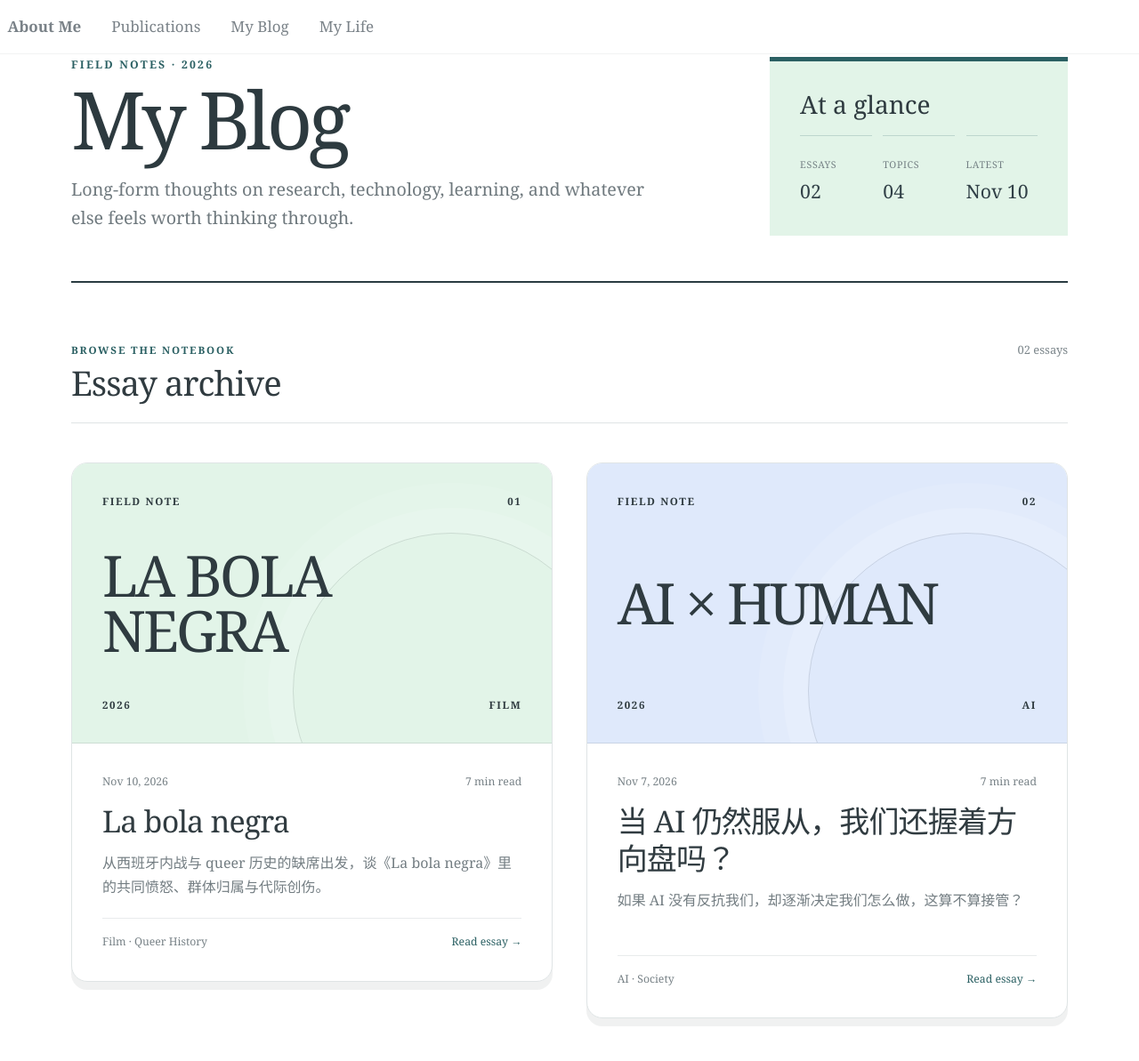
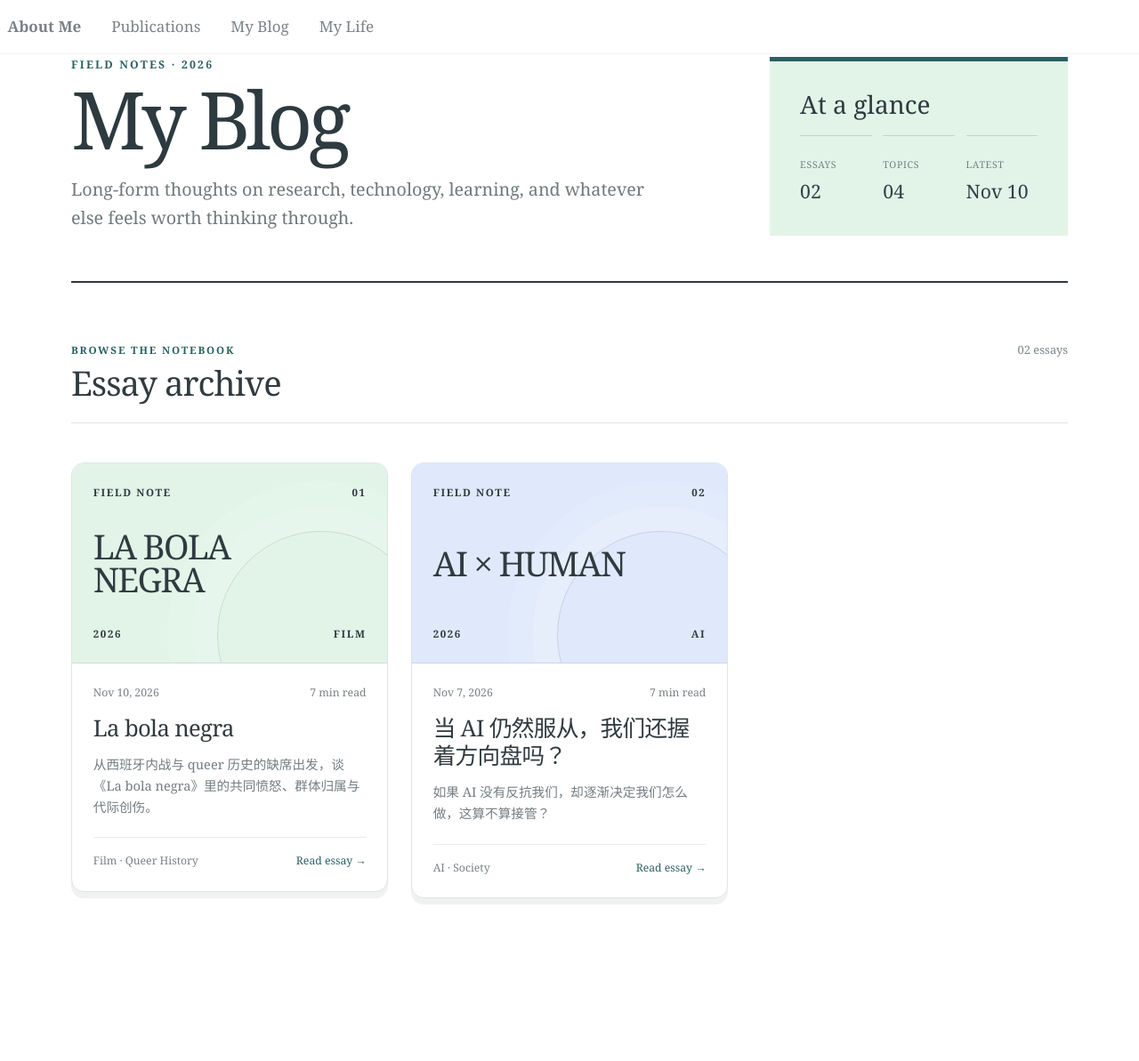
Before and after one commit to Cathylixi/Cathylixi.github.io, a Jekyll site: the page built from _pages/blog.md, in a window 1280 px wide and 1400 px high, scrolled down 78 px. Shown: the top 1193 px of the window at 89% size. Built offline with Jekyll 4.4.1, drawn with Linux system fonts in a browser that asks for light colours.

Commit message:
Compact blog cards into a responsive three-column feed

```diff
--- a/_sass/_blog.scss
+++ b/_sass/_blog.scss
@@ -140,8 +140,8 @@
 
 .blog-archive {
   display: grid;
-  grid-template-columns: repeat(2, minmax(0, 1fr));
-  gap: clamp(1.35rem, 3vw, 2.2rem);
+  grid-template-columns: repeat(3, minmax(0, 1fr));
+  gap: clamp(1rem, 2vw, 1.5rem);
   align-items: start;
   padding: clamp(1.75rem, 4vw, 2.6rem) 0 7rem;
 }
@@ -150,14 +150,14 @@
   overflow: hidden;
   background: #fff;
   border: 1px solid #dfe4e5;
-  border-radius: 18px;
-  box-shadow: 0 9px 0 rgba(47, 59, 64, 0.07);
+  border-radius: 14px;
+  box-shadow: 0 7px 0 rgba(47, 59, 64, 0.07);
   transition: transform 180ms ease, box-shadow 180ms ease;
 
   &:hover,
   &:focus-within {
-    box-shadow: 0 13px 0 rgba(47, 59, 64, 0.09);
-    transform: translateY(-4px);
+    box-shadow: 0 10px 0 rgba(47, 59, 64, 0.09);
+    transform: translateY(-3px);
   }
 }
 
@@ -173,11 +173,11 @@
 .blog-card__cover {
   position: relative;
   display: flex;
-  min-height: clamp(235px, 28vw, 315px);
+  min-height: clamp(175px, 20vw, 225px);
   flex-direction: column;
   justify-content: space-between;
   overflow: hidden;
-  padding: clamp(1.35rem, 3vw, 2rem);
+  padding: clamp(1.1rem, 2vw, 1.4rem);
   color: #2f3b40;
   background: #e2f4e8;
   border-bottom: 1px solid rgba(47, 59, 64, 0.12);
@@ -218,12 +218,12 @@
   margin: auto 0;
   color: #2f3b40;
   font-family: Georgia, "Times New Roman", Times, serif;
-  font-size: clamp(2.15rem, 5vw, 4rem);
+  font-size: clamp(1.65rem, 3vw, 2.6rem);
   letter-spacing: -0.045em;
   line-height: 0.98;
 }
 
-.blog-card__content { padding: clamp(1.35rem, 3vw, 2rem); }
+.blog-card__content { padding: clamp(1.1rem, 2vw, 1.4rem); }
 
 .blog-card__meta,
 .blog-card__action {
@@ -241,7 +241,7 @@
   padding: 0;
   color: #303b40;
   font-family: Georgia, "Times New Roman", Times, serif;
-  font-size: clamp(1.45rem, 3vw, 2rem);
+  font-size: clamp(1.18rem, 2vw, 1.52rem);
   font-weight: normal;
   letter-spacing: -0.025em;
   line-height: 1.22;
@@ -250,10 +250,9 @@
 }
 
 .page__content .blog-card__content > p {
-  min-height: 3.3em;
   margin: 0;
   color: #737d82;
-  font-size: 0.94rem;
+  font-size: 0.86rem;
   line-height: 1.65;
 }
 
@@ -406,12 +405,13 @@
   .blog-home__intro { grid-template-columns: 1fr; gap: 1.5rem; }
   .page__content .blog-home__description { max-width: 680px; }
   .blog-home__glance { width: 100%; }
+  .blog-archive { grid-template-columns: repeat(2, minmax(0, 1fr)); }
 }
 
 @media (max-width: 600px) {
   .blog-home { padding-top: 1.5rem; }
   .blog-archive { grid-template-columns: 1fr; }
-  .blog-card__cover { min-height: 230px; }
+  .blog-card__cover { min-height: 190px; }
   .blog-library__heading { align-items: flex-end; }
   .longform-post__header h1 { font-size: 2.15rem; }
   .post-pagination { grid-template-columns: 1fr; }
```
